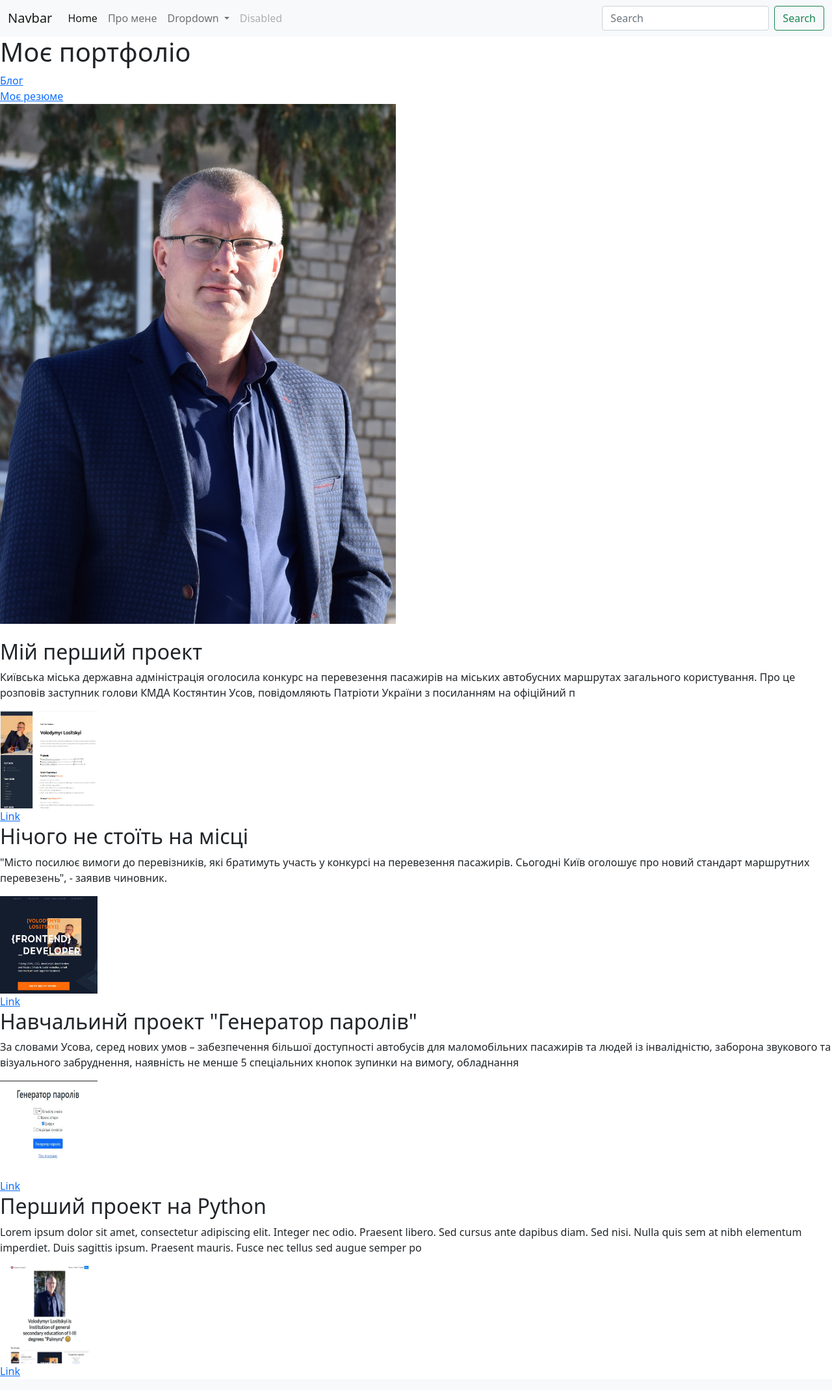
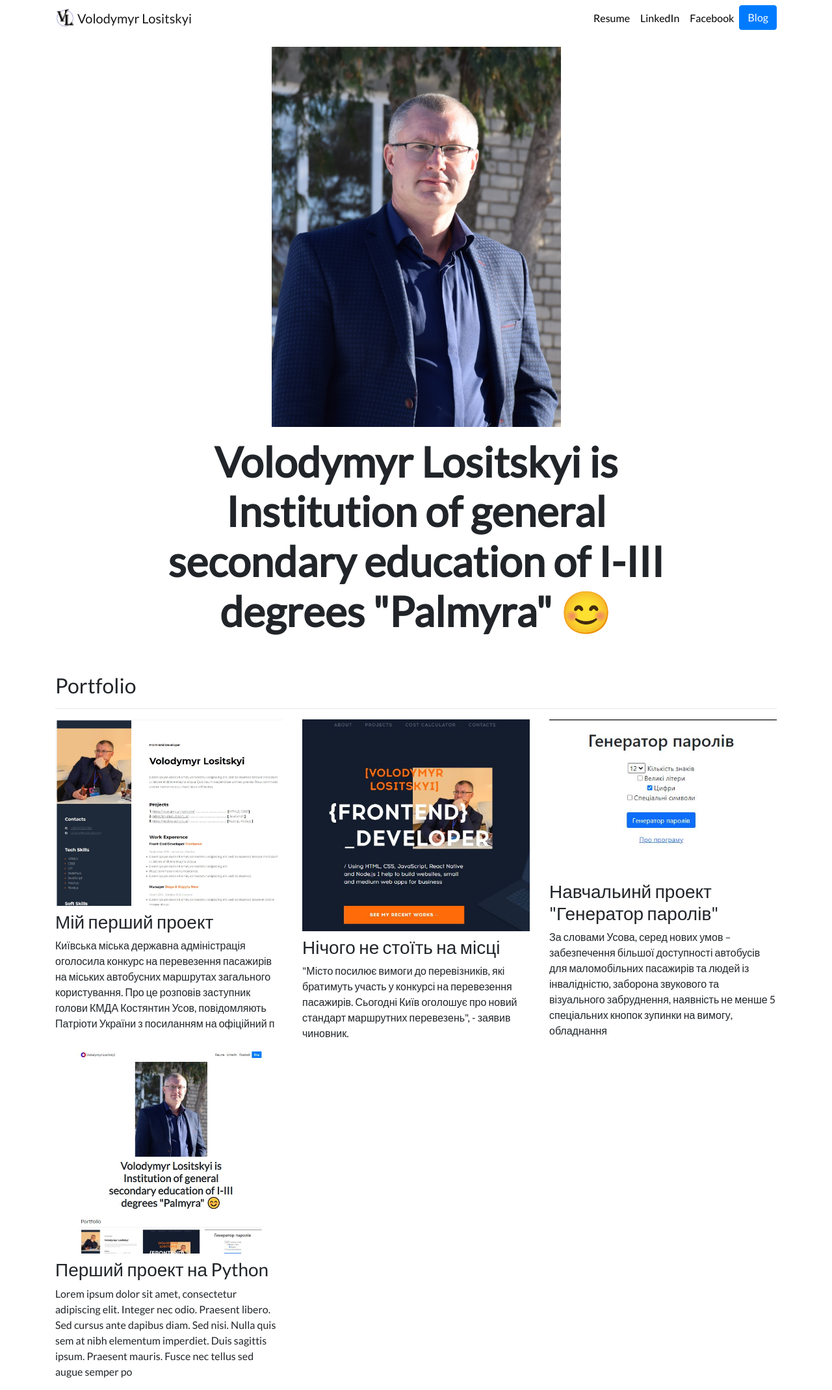
Before and after one commit to Tereh71/django3-personal_portfolio, a Django app: page / in a window 1280 px wide. Shown: the whole page at 65% size. Before the commit the page ends 2118 px from the top, so only its background shows below. Run offline with Django 3.2, Linux system fonts and the light colour scheme; data comes from the database, SQL or seed files in the repository; both versions use the stored data as it was after the commit; some libraries are stand-ins or nearby versions.

Commit message:
Add my logo

```diff
--- /dev/null
+++ b/portfolio/static/portfolio/custom.css
@@ -0,0 +1,24 @@
+.navbar-nav .nav-link {
+    color: rgba(0,0,0,1) !important;
+}
+
+.navbar-nav .nav-link:hover {
+    color: rgba(0,0,0,.5) !important;
+}
+
+body {
+    font-family: 'Lato', sans-serif;
+}
+
+#blogtitle {
+    font-size: 6rem;
+}
+
+@media (min-width: 992px) {
+    #hometext {
+        font-size: 4rem;
+    }
+    #blogdetailtitle {
+        font-size: 5rem;
+    }
+}
--- a/portfolio/templates/portfolio/base.html
+++ b/portfolio/templates/portfolio/base.html
@@ -1,62 +1,62 @@
+{% load static %}
 <!doctype html>
 <html lang="en">
+
 <head>
   <!-- Required meta tags -->
   <meta charset="utf-8">
-    <meta name="viewport" content="width=device-width, initial-scale=1">
+  <meta name="viewport" content="width=device-width, initial-scale=1, shrink-to-fit=no">
 
   <!-- Bootstrap CSS -->
-    <link href="https://cdn.jsdelivr.net/npm/bootstrap@5.0.1/dist/css/bootstrap.min.css" rel="stylesheet" integrity="sha384-+0n0xVW2eSR5OomGNYDnhzAbDsOXxcvSN1TPprVMTNDbiYZCxYbOOl7+AMvyTG2x" crossorigin="anonymous">
+  <link rel="stylesheet" href="https://stackpath.bootstrapcdn.com/bootstrap/4.4.1/css/bootstrap.min.css" integrity="sha384-Vkoo8x4CGsO3+Hhxv8T/Q5PaXtkKtu6ug5TOeNV6gBiFeWPGFN9MuhOf23Q9Ifjh" crossorigin="anonymous">
 
-    <title>Hello, world!</title>
+  <link rel="stylesheet" href="{% static "portfolio/custom.css" %}">
+
+  <link href="https://fonts.googleapis.com/css?family=Lato&display=swap" rel="stylesheet">
+
+  <link rel="icon" type="image/png" href="{% static "portfolio/logo_dark.png" %}">
+
+  <title>Tereh71</title>
 </head>
+
 <body>
-    <nav class="navbar navbar-expand-lg navbar-light bg-light">
-  <div class="container-fluid">
-    <a class="navbar-brand" href="#">Navbar</a>
-    <button class="navbar-toggler" type="button" data-bs-toggle="collapse" data-bs-target="#navbarSupportedContent" aria-controls="navbarSupportedContent" aria-expanded="false" aria-label="Toggle navigation">
+
+  <nav id="topNav" class="navbar navbar-expand-md navbar-light">
+    <div class="container">
+      <a class="navbar-brand" href="{% url 'home' %}">
+        <img src="{% static "portfolio/logo_dark.png" %}" width="30" height="30" class="d-inline-block align-top" alt="Nick's Logo">
+        <span>Volodymyr Lositskyi</span>
+      </a>
+      <button class="navbar-toggler" type="button" data-toggle="collapse" data-target="#navbarNav" aria-controls="navbarNav" aria-expanded="false" aria-label="Toggle navigation">
         <span class="navbar-toggler-icon"></span>
       </button>
-    <div class="collapse navbar-collapse" id="navbarSupportedContent">
-      <ul class="navbar-nav me-auto mb-2 mb-lg-0">
+      <div class="collapse navbar-collapse text-center" id="navbarNav">
+        <ul class="navbar-nav ml-auto">
           <li class="nav-item">
-          <a class="nav-link active" aria-current="page" href="#">Home</a>
+            <a class="nav-link" href="{% static "portfolio/book.pdf" %}">Resume</a>
           </li>
           <li class="nav-item">
-          <a class="nav-link" href="#">Про мене</a>
-        </li>
-        <li class="nav-item dropdown">
-          <a class="nav-link dropdown-toggle" href="#" id="navbarDropdown" role="button" data-bs-toggle="dropdown" aria-expanded="false">
-            Dropdown
-          </a>
-          <ul class="dropdown-menu" aria-labelledby="navbarDropdown">
-            <li><a class="dropdown-item" href="#">Action</a></li>
-            <li><a class="dropdown-item" href="#">Another action</a></li>
-            <li><hr class="dropdown-divider"></li>
-            <li><a class="dropdown-item" href="#">Something else here</a></li>
-          </ul>
+            <a class="nav-link" href="https://www.linkedin.com/in/lositskyi-volodymyr-b04160153/" target="_blank">LinkedIn</a>
           </li>
           <li class="nav-item">
-          <a class="nav-link disabled" href="#" tabindex="-1" aria-disabled="true">Disabled</a>
+            <a class="nav-link" href="https://www.facebook.com/lositskyi/" target="_blank">Facebook</a>
+          </li>
+          <li>
+            <a role="button" href="{% url 'blog:all_blogs' %}" class="btn btn-primary">Blog</a>
           </li>
         </ul>
-      <form class="d-flex">
-        <input class="form-control me-2" type="search" placeholder="Search" aria-label="Search">
-        <button class="btn btn-outline-success" type="submit">Search</button>
-      </form>
       </div>
     </div>
   </nav>
+  <div class="container">
+    {% block content %}{% endblock %}
+  </div>
 
-{% block content %}{% endblock %}
+  <!-- Optional JavaScript -->
+  <!-- jQuery first, then Popper.js, then Bootstrap JS -->
+  <script src="https://code.jquery.com/jquery-3.4.1.slim.min.js" integrity="sha384-J6qa4849blE2+poT4WnyKhv5vZF5SrPo0iEjwBvKU7imGFAV0wwj1yYfoRSJoZ+n" crossorigin="anonymous"></script>
+  <script src="https://cdn.jsdelivr.net/npm/popper.js@1.16.0/dist/umd/popper.min.js" integrity="sha384-Q6E9RHvbIyZFJoft+2mJbHaEWldlvI9IOYy5n3zV9zzTtmI3UksdQRVvoxMfooAo" crossorigin="anonymous"></script>
+  <script src="https://stackpath.bootstrapcdn.com/bootstrap/4.4.1/js/bootstrap.min.js" integrity="sha384-wfSDF2E50Y2D1uUdj0O3uMBJnjuUD4Ih7YwaYd1iqfktj0Uod8GCExl3Og8ifwB6" crossorigin="anonymous"></script>
+</body>
 
-
-<script src="https://cdn.jsdelivr.net/npm/bootstrap@5.0.1/dist/js/bootstrap.bundle.min.js" integrity="sha384-gtEjrD/SeCtmISkJkNUaaKMoLD0//ElJ19smozuHV6z3Iehds+3Ulb9Bn9Plx0x4" crossorigin="anonymous"></script>
-
-    <!-- Option 2: Separate Popper and Bootstrap JS -->
-    <!--
-    <script src="https://cdn.jsdelivr.net/npm/@popperjs/core@2.9.2/dist/umd/popper.min.js" integrity="sha384-IQsoLXl5PILFhosVNubq5LC7Qb9DXgDA9i+tQ8Zj3iwWAwPtgFTxbJ8NT4GN1R8p" crossorigin="anonymous"></script>
-    <script src="https://cdn.jsdelivr.net/npm/bootstrap@5.0.1/dist/js/bootstrap.min.js" integrity="sha384-Atwg2Pkwv9vp0ygtn1JAojH0nYbwNJLPhwyoVbhoPwBhjQPR5VtM2+xf0Uwh9KtT" crossorigin="anonymous"></script>
-    -->
-  </body>
 </html>
--- a/portfolio/templates/portfolio/home.html
+++ b/portfolio/templates/portfolio/home.html
@@ -1,24 +1,40 @@
-{% extends 'portfolio/base.html' %}
+{% extends "portfolio/base.html" %}
+
+{% load static %}
+
 {% block content %}
 
-    <h1>Моє портфоліо</h1>
-    <a href="{% url 'blog:all_blogs' %}">Блог</a>
-      <br>
-    <a href="{% url 'blog:all_blogs' %}">Моє резюме</a>
-    <br>
+<div class="row justify-content-center my-3">
+  <div class="col-5">
+    <img src="{% static 'portfolio/vml.jpg' %}" class="img-fluid">
+  </div>
+</div>
 
-    {% load static %}
-    <img src="{% static 'portfolio/vml.JPG' %}"  height="800" width=""><br>
-    <br>
+<div class="row justify-content-center mb-3">
+  <div class="col-md-9 text-center">
+    <h1 id="hometext" class="font-weight-bold">Volodymyr Lositskyi is Institution of general secondary education of I-III degrees "Palmyra" 😊</h1>
+  </div>
+</div>
 
-    {% for project in projects %}
-    <a href="#"></a>
-    <h2>{{project.title}}</h2>
-    <p>{{project.description}}</p>
-    <img src="{{project.image.url}}" height="150" width="150">
+<h2 class="mt-5">Portfolio</h2>
+<hr>
+<div class="row">
+  {% for project in projects %}
+  <div class="col-lg-4 col-md-6">
+
     {% if project.url %}
-    <br><a href="{{project.url}}">Link</a>
+    <a href="{{ project.url }}">
+      <img src="{{ project.image.url }}" class="img-fluid mb-2">
+    </a>
+    {% else %}
+
+    <img src="{{ project.image.url }}" class="img-fluid mb-2">
     {% endif %}
-    {% endfor %}
+    <h3>{{ project.title }}</h3>
+    <p>{{ project.description }}</p>
 
-    {% endblock %}
+  </div>
+  {% endfor %}
+</div>
+
+{% endblock %}
```
Also changed, not shown: blog/templates/blog/all_blogs.html (+16 -9 lines), blog/templates/blog/detail.html (+8 -4 lines), db.sqlite3, media/portfolio/images/1.JPG (added), media/portfolio/images/1_lVBuNLg.JPG (added), media/portfolio/images/2.JPG (added), media/portfolio/images/3.JPG (added), media/portfolio/images/4.JPG (added), media/portfolio/images/thumbnail_IMG_0594.jpg (deleted), portfolio/static/portfolio/Logo.png (added), portfolio/static/portfolio/logo_dark.png (added). Lines whose indentation alone changed are shown as unchanged.
